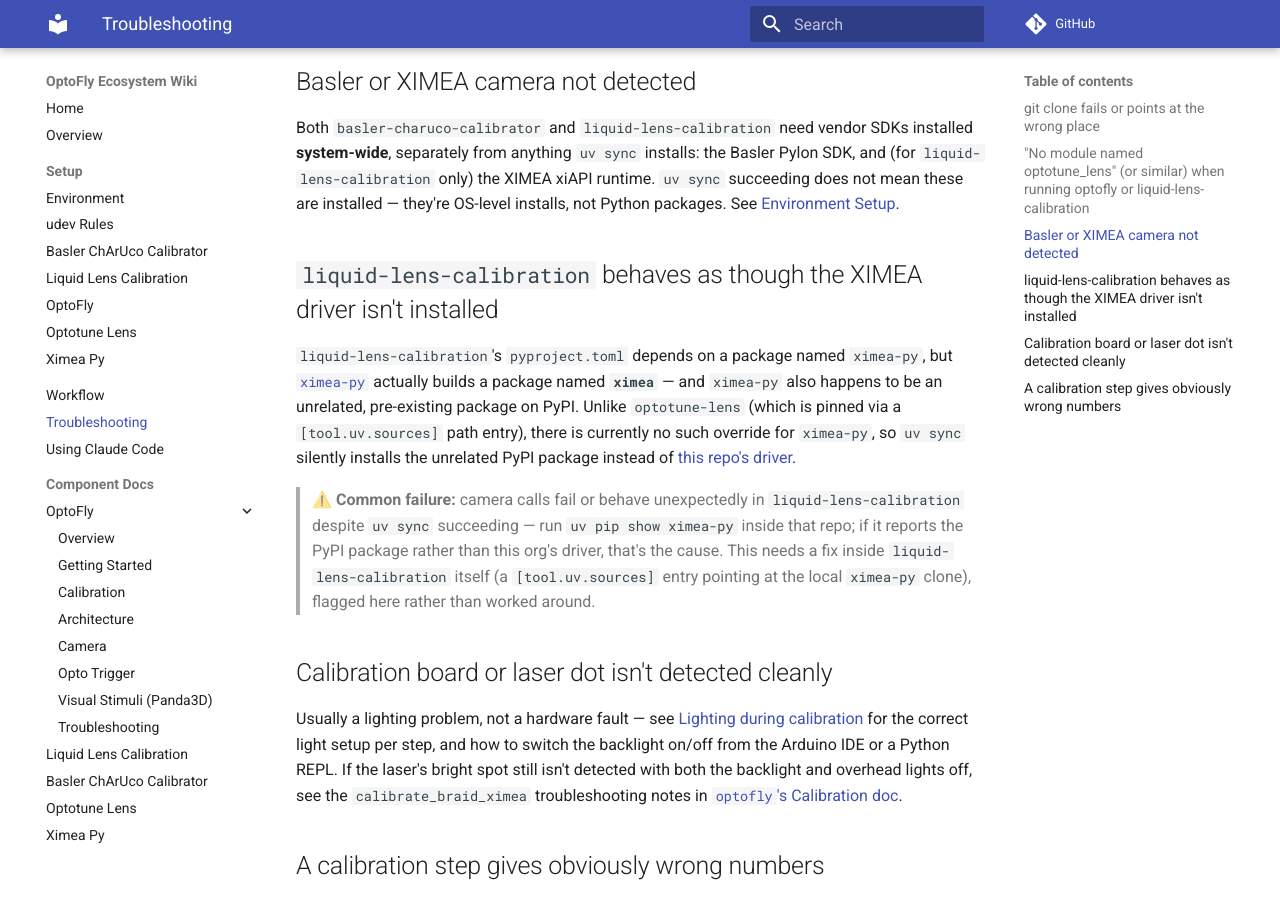
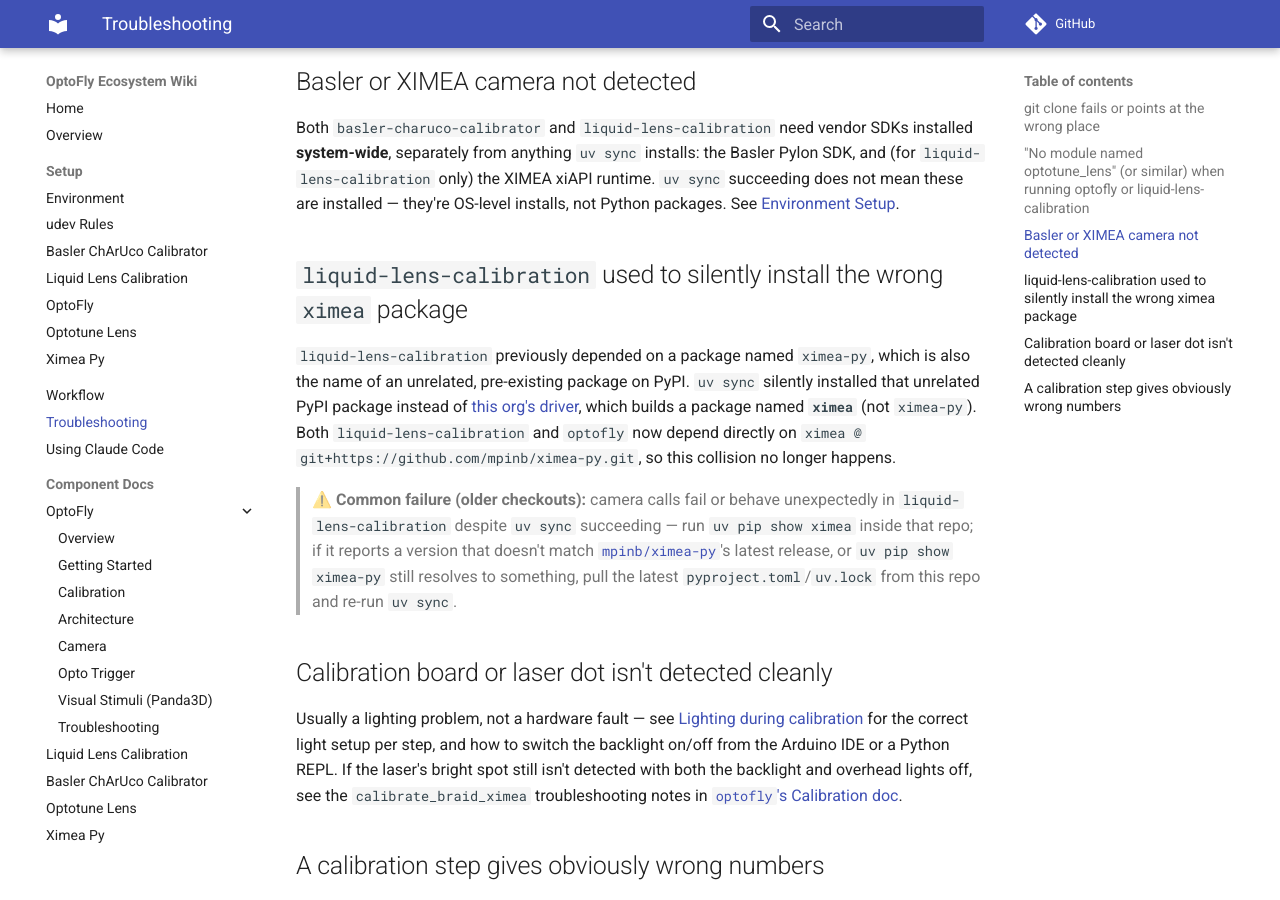
Before and after one commit to mpinb/optofly-docs, an MkDocs documentation site: the page built from docs/troubleshooting.md, in a window 1280 px wide and 900 px high, scrolled down 739 px. Built offline with MkDocs 1.6.1 and Material for MkDocs 9.7.7, drawn with Linux system fonts in a browser that asks for light colours; comment, search, counter and statistics services are not loaded.

Commit message:
docs: reflect ximea package-name collision as resolved
OptoFly and liquid-lens-calibration now both depend directly on
ximea @ git+https://github.com/mpinb/ximea-py.git instead of the
ambiguous ximea-py name, so the PyPI-collision failure mode described
here no longer applies to current checkouts.

```diff
--- a/docs/troubleshooting.md
+++ b/docs/troubleshooting.md
@@ -36,22 +36,23 @@
 installed — they're OS-level installs, not Python packages. See
 [Environment Setup](setup/environment.md).
 
-## `liquid-lens-calibration` behaves as though the XIMEA driver isn't installed
+## `liquid-lens-calibration` used to silently install the wrong `ximea` package
 
-`liquid-lens-calibration`'s `pyproject.toml` depends on a package named
-`ximea-py`, but [`ximea-py`](https://github.com/mpinb/ximea-py) actually
-builds a package named **`ximea`** — and `ximea-py` also happens to be an
-unrelated, pre-existing package on PyPI. Unlike `optotune-lens` (which is
-pinned via a `[tool.uv.sources]` path entry), there is currently no such
-override for `ximea-py`, so `uv sync` silently installs the unrelated PyPI
-package instead of [this repo's driver](setup/ximea-py-setup.md).
+`liquid-lens-calibration` previously depended on a package named
+`ximea-py`, which is also the name of an unrelated, pre-existing package on
+PyPI. `uv sync` silently installed that unrelated PyPI package instead of
+[this org's driver](setup/ximea-py-setup.md), which builds a package named
+**`ximea`** (not `ximea-py`). Both `liquid-lens-calibration` and `optofly`
+now depend directly on `ximea @ git+https://github.com/mpinb/ximea-py.git`,
+so this collision no longer happens.
 
-> ⚠️ **Common failure:** camera calls fail or behave unexpectedly in
-> `liquid-lens-calibration` despite `uv sync` succeeding — run
-> `uv pip show ximea-py` inside that repo; if it reports the PyPI package
-> rather than this org's driver, that's the cause. This needs a fix inside
-> `liquid-lens-calibration` itself (a `[tool.uv.sources]` entry pointing at
-> the local `ximea-py` clone), flagged here rather than worked around.
+> ⚠️ **Common failure (older checkouts):** camera calls fail or behave
+> unexpectedly in `liquid-lens-calibration` despite `uv sync` succeeding —
+> run `uv pip show ximea` inside that repo; if it reports a version that
+> doesn't match [`mpinb/ximea-py`](https://github.com/mpinb/ximea-py)'s
+> latest release, or `uv pip show ximea-py` still resolves to something,
+> pull the latest `pyproject.toml`/`uv.lock` from this repo and re-run
+> `uv sync`.
 
 ## Calibration board or laser dot isn't detected cleanly
 
```
Also changed, not shown: docs/setup/ximea-py-setup.md (+11 -14 lines).
